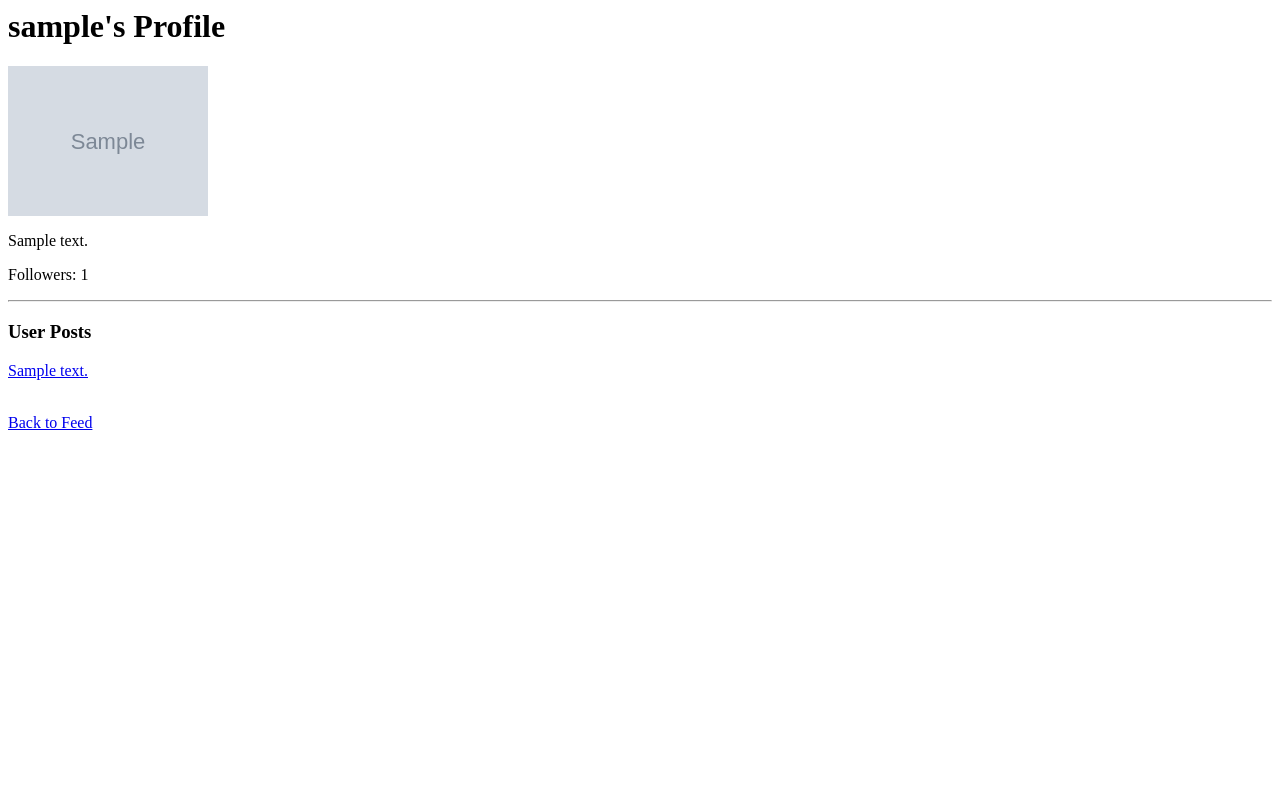
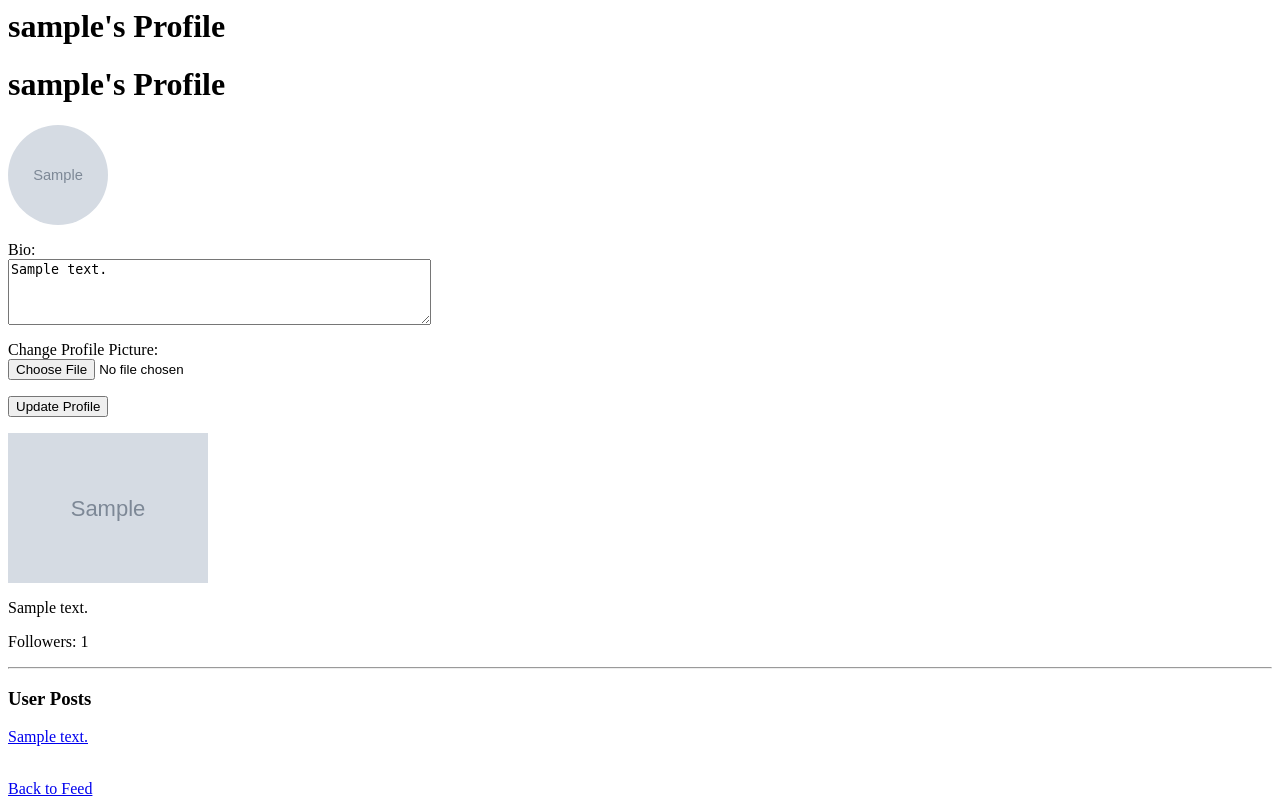
Before and after one commit to Eugene-misiko/weekthree-djangoproject--, a Django app: page /myapp/profile/1/ in a window 1280 px wide. Before the commit the page ends 430 px from the top, so only its background shows below. Run offline with Django 5.2, Linux system fonts and the light colour scheme; a user stored in the database is signed in; tables that the repository leaves empty hold one stand-in row (values such as "Sample post"); grey boxes marked "Sample" are stand-in pictures.

Commit message:
a view that handles post particularly profile view

```diff
--- a/myapp/templates/myapp/profile.html
+++ b/myapp/templates/myapp/profile.html
@@ -1,4 +1,28 @@
 <h1>{{ profile.user.username }}'s Profile</h1>
+<h1>{{ profile.user.username }}'s Profile</h1>
+
+<form method="POST" enctype="multipart/form-data">
+    {% csrf_token %}
+    <p>
+        {% if profile.profile_picture %}
+            <img src="{{ profile.profile_picture.url }}" width="100" height="100" style="border-radius:50%;">
+        {% else %}
+            <img src="https://via.placeholder.com/100" width="100" height="100" style="border-radius:50%;">
+        {% endif %}
+    </p>
+
+    <p>
+        Bio:<br>
+        <textarea name="bio" rows="4" cols="50">{{ profile.bio }}</textarea>
+    </p>
+
+    <p>
+        Change Profile Picture:<br>
+        <input type="file" name="profile_picture">
+    </p>
+
+    <button type="submit">Update Profile</button>
+</form>
 
 {% if profile.profile_picture %}
     <img src="{{ profile.profile_picture.url }}" width="200">
--- a/myapp/views.py
+++ b/myapp/views.py
@@ -73,3 +73,17 @@ def user_search_view(request):
         'users': users,
         'query': query
     })
+
+@login_required
+def profile_view(request, user_id):
+    profile = get_object_or_404(Profile, user__id=user_id)
+
+    # Only allow editing own profile
+    if request.method == 'POST' and request.user == profile.user:
+        profile.bio = request.POST.get('bio', profile.bio)
+        if request.FILES.get('profile_picture'):
+            profile.profile_picture = request.FILES['profile_picture']
+        profile.save()
+        return redirect('profile', user_id=user_id)
+
+    return render(request, 'myapp/profile.html', {'profile': profile})
```
